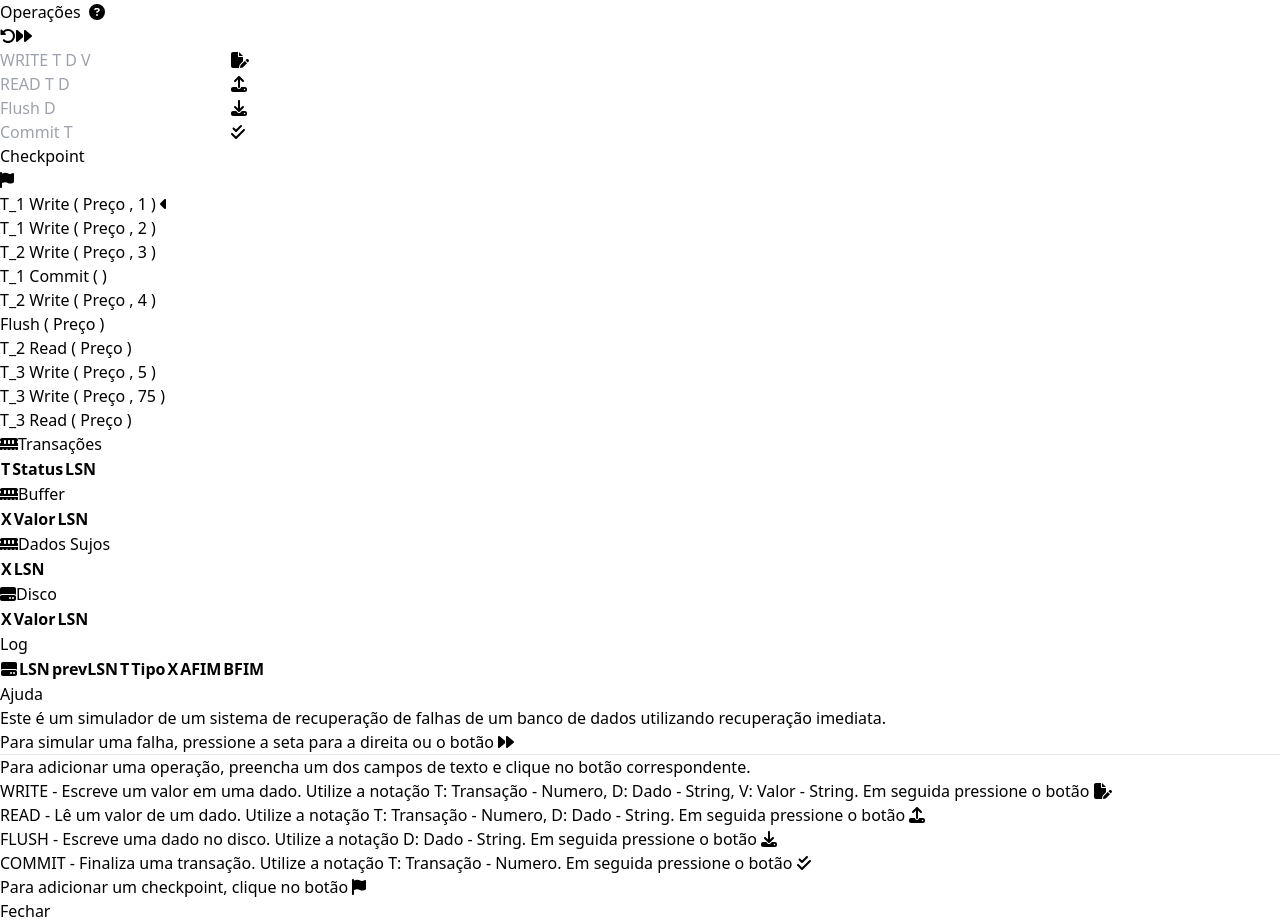
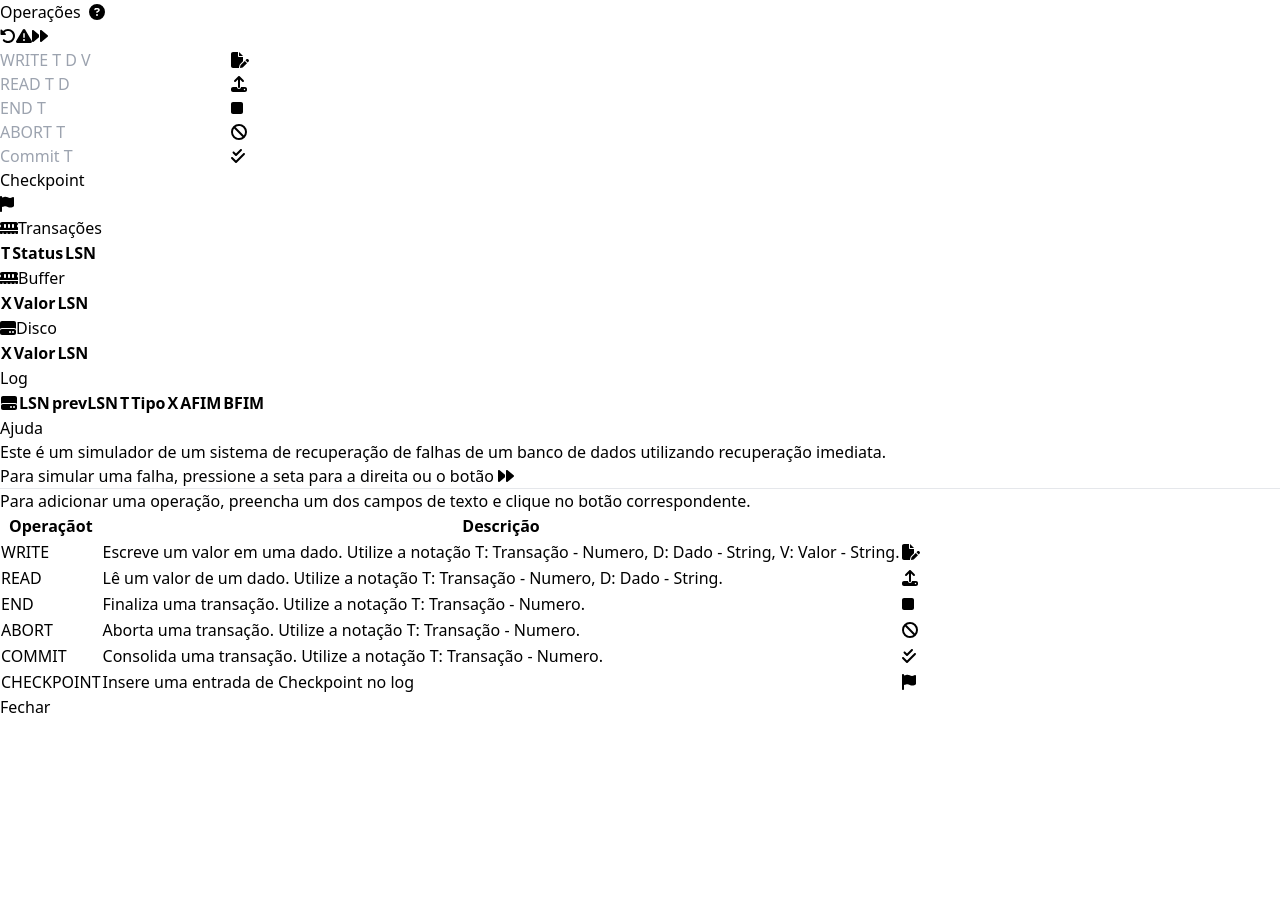
Before and after one commit to filipeufpe/Aries-V, a Vue app: page / in a window 1280 px wide. Both pictures are taken after a click on the button 97 px from the left and 12 px from the top of the page. After the commit the page ends 800 px from the top, so only its background shows below. Built offline with nearby package versions, Linux system fonts and the light colour scheme.

Commit message:
chore: Remove commented out code in vite.config.ts

```diff
--- a/src/App.vue
+++ b/src/App.vue
@@ -12,7 +12,10 @@ import {
   faRotateLeft,
   faScrewdriverWrench,
   faMemory,
-  faCircleQuestion
+  faCircleQuestion,
+  faTriangleExclamation,
+  faBan,
+  faStop
 } from '@fortawesome/free-solid-svg-icons'
 import Logging, { type Operation } from '@/classes/logging'
 import { computed, ref, onMounted, onUpdated } from 'vue'
@@ -26,6 +29,8 @@ const formWriteTransaction = ref('')
 const formReadTransaction = ref('')
 const formFlushPage = ref('')
 const formCommitTransaction = ref('')
+const formEndTransaction = ref('')
+const formAbortTransaction = ref('')
 
 //estado de botões
 const writeButtonDisabled = computed(() => {
@@ -37,7 +42,13 @@ const writeButtonDisabled = computed(() => {
     isNaN(parseInt(formWriteTransaction.value.split(' ')[0])) ||
     !isNaN(parseInt(formWriteTransaction.value.split(' ')[1])) ||
     formWriteTransaction.value.split(' ')[1] === '' ||
-    formWriteTransaction.value.split(' ')[2] === ''
+    formWriteTransaction.value.split(' ')[2] === '' ||
+    // check if the value at [1] index exists in logging.buffer.pages as a pageID
+    !logging.value.operations.items.some(
+      (op) =>
+        op.operation.type === 'Read' &&
+        formWriteTransaction.value.split(' ')[1] === op.operation.pageID
+    )
   )
 })
 const readButtonDisabled = computed(() => {
@@ -51,6 +62,42 @@ const readButtonDisabled = computed(() => {
     formReadTransaction.value.split(' ')[1] === ''
   )
 })
+const endButtonDisabled = computed(() => {
+  return (
+    formEndTransaction.value === '' ||
+    formEndTransaction.value.split(' ').length < 1 ||
+    formEndTransaction.value.split(' ')[0] === '' ||
+    formEndTransaction.value.split(' ').length > 1 ||
+    isNaN(parseInt(formEndTransaction.value.split(' ')[0])) ||
+    !logging.value.operations.items
+      .filter((op) => op.operation.type === 'Write' || op.operation.type === 'Read')
+      .some(
+        (op) =>
+          (op.operation?.type === 'Write' || op.operation?.type === 'Read') &&
+          op.operation?.transactionID === parseInt(formEndTransaction.value.split(' ')[0])
+      )
+  )
+})
+
+const abortButtonDisabled = computed(() => {
+  return (
+    formAbortTransaction.value === '' ||
+    formAbortTransaction.value.split(' ').length < 1 ||
+    formAbortTransaction.value.split(' ')[0] === '' ||
+    formAbortTransaction.value.split(' ').length > 1 ||
+    isNaN(parseInt(formAbortTransaction.value.split(' ')[0])) ||
+    // create a subset of logging.value.operations.items that only have write and read operations,
+    // then check if the value of [0] index exists in the subset as a transactionID
+    !logging.value.operations.items
+      .filter((op) => op.operation.type === 'Write' || op.operation.type === 'Read')
+      .some(
+        (op) =>
+          (op.operation?.type === 'Write' || op.operation?.type === 'Read') &&
+          op.operation?.transactionID === parseInt(formAbortTransaction.value.split(' ')[0])
+      )
+  )
+})
+
 const flushButtonDisabled = computed(() => {
   return (
     formFlushPage.value === '' ||
@@ -60,6 +107,7 @@ const flushButtonDisabled = computed(() => {
     !isNaN(parseInt(formFlushPage.value))
   )
 })
+
 const commitButtonDisabled = computed(() => {
   return (
     formCommitTransaction.value === '' ||
@@ -71,6 +119,7 @@ const commitButtonDisabled = computed(() => {
 })
 
 //propriedades computadas
+
 const formatedTransaction = computed((): Operation => {
   return {
     orderID: logging.value.operations.items.length + 1,
@@ -79,6 +128,26 @@ const formatedTransaction = computed((): Operation => {
       transactionID: parseInt(formWriteTransaction.value.split(' ')[0]),
       pageID: formWriteTransaction.value.split(' ')[1],
       value: formWriteTransaction.value.split(' ')[2]
+    }
+  }
+})
+
+const formatedEndTransaction = computed((): Operation => {
+  return {
+    orderID: logging.value.operations.items.length + 1,
+    operation: {
+      type: 'End',
+      transactionID: parseInt(formEndTransaction.value.split(' ')[0])
+    }
+  }
+})
+
+const formatedAbortTransaction = computed((): Operation => {
+  return {
+    orderID: logging.value.operations.items.length + 1,
+    operation: {
+      type: 'Abort',
+      transactionID: parseInt(formAbortTransaction.value.split(' ')[0])
     }
   }
 })
@@ -131,6 +200,8 @@ function addOperation(operation: Operation) {
   formReadTransaction.value = ''
   formFlushPage.value = ''
   formCommitTransaction.value = ''
+  formEndTransaction.value = ''
+  formAbortTransaction.value = ''
 
   logging.value.addOperation(operation)
 }
@@ -146,16 +217,13 @@ const resetState = () => {
   status.value = 'normal'
   logging.value = new Logging()
   logging.value.operations.items = []
+  logging.value.currentOperationIdx = 0
 }
 
 const startRecover = () => {
   status.value = 'Recover'
   logging.value.recover()
 }
-
-// const undo = () => {
-//   logging.value.undo()
-// }
 
 onMounted(() => {
   window.addEventListener('keyup', (e) => {
@@ -168,14 +236,6 @@ onMounted(() => {
 })
 
 onUpdated(() => {
-  if (
-    logging.value.currentOperationIdx >= logging.value.operations.items.length &&
-    logging.value.operations.items.length > 0 &&
-    status.value === 'normal'
-  ) {
-    status.value = 'crash'
-    logging.value.simulateCrash()
-  }
   if (status.value === 'crash') {
     toast.error('Crash')
     status.value = 'preRecovery'
@@ -203,6 +263,17 @@ onUpdated(() => {
               @click="resetState()"
             >
               <FontAwesomeIcon :icon="faRotateLeft" />
+            </button>
+            <button
+              class="flex-1 bg-red-500 hover:bg-red-600 text-white rounded-lg px-4 py-2"
+              @click="
+                () => {
+                  logging.simulateCrash()
+                  status = 'crash'
+                }
+              "
+            >
+              <FontAwesomeIcon :icon="faTriangleExclamation" />
             </button>
             <button
               v-show="status === 'normal'"
@@ -264,6 +335,40 @@ onUpdated(() => {
               </button>
             </div>
             <div class="flex items-center space-x-2 pb-2">
+              <input
+                id="end"
+                v-model="formEndTransaction"
+                type="text"
+                class="border border-gray-300 rounded-lg px-4 py-2"
+                placeholder="END T"
+              />
+              <button
+                class="bg-blue-500 hover:bg-blue-600 text-white ml-2 rounded-lg px-4 py-2"
+                :class="{ 'opacity-50 cursor-not-allowed': endButtonDisabled }"
+                :disabled="endButtonDisabled"
+                @click="addOperation(formatedEndTransaction)"
+              >
+                <FontAwesomeIcon :icon="faStop" />
+              </button>
+            </div>
+            <div class="flex items-center space-x-2 pb-2">
+              <input
+                id="abort"
+                v-model="formAbortTransaction"
+                type="text"
+                class="border border-gray-300 rounded-lg px-4 py-2"
+                placeholder="ABORT T"
+              />
+              <button
+                class="bg-blue-500 hover:bg-blue-600 text-white ml-2 rounded-lg px-4 py-2"
+                :class="{ 'opacity-50 cursor-not-allowed': abortButtonDisabled }"
+                :disabled="abortButtonDisabled"
+                @click="addOperation(formatedAbortTransaction)"
+              >
+                <FontAwesomeIcon :icon="faBan" />
+              </button>
+            </div>
+            <div class="flex items-center space-x-2 pb-2" v-if="false">
               <input
                 id="flush"
                 v-model="formFlushPage"
@@ -393,7 +498,7 @@ onUpdated(() => {
           </table>
         </div>
       </div>
-      <div id="DirtyTable" class="p-2">
+      <div id="DirtyTable" class="p-2" v-if="false">
         <div class="bg-gray-600 rounded-lg shadow-lg p-2">
           <h2 class="text-xl font-bold mb-1 text-slate-50">
             <FontAwesomeIcon :icon="faMemory" class="pr-2" />Dados Sujos
@@ -518,37 +623,102 @@ onUpdated(() => {
           Para adicionar uma operação, preencha um dos campos de texto e clique no botão
           correspondente.
         </p>
-        <p class="pb-2">
-          <span class="text-yellow-500 font-black">WRITE</span> - Escreve um valor em uma dado.
-          Utilize a notação <span class="text-yellow-500 font-black">T</span>: Transação - Numero,
-          <span class="text-yellow-500 font-black">D</span>: Dado - String,
-          <span class="text-yellow-500 font-black">V</span>: Valor - String. Em seguida pressione o
-          botão
-          <span class="text-yellow-500 font-black"><FontAwesomeIcon :icon="faFilePen" /></span>
-        </p>
-        <p class="pb-2">
-          <span class="text-yellow-500 font-black">READ</span> - Lê um valor de um dado. Utilize a
-          notação <span class="text-yellow-500 font-black">T</span>: Transação - Numero,
-          <span class="text-yellow-500 font-black">D</span>: Dado - String. Em seguida pressione o
-          botão
-          <span class="text-yellow-500 font-black"><FontAwesomeIcon :icon="faUpload" /></span>
-        </p>
-        <p class="pb-2">
-          <span class="text-yellow-500 font-black">FLUSH</span> - Escreve uma dado no disco. Utilize
-          a notação <span class="text-yellow-500 font-black">D</span>: Dado - String. Em seguida
-          pressione o botão
-          <span class="text-yellow-500 font-black"><FontAwesomeIcon :icon="faDownload" /></span>
-        </p>
-        <p class="pb-2">
-          <span class="text-yellow-500 font-black">COMMIT</span> - Finaliza uma transação. Utilize a
-          notação <span class="text-yellow-500 font-black">T</span>: Transação - Numero. Em seguida
-          pressione o botão
-          <span class="text-yellow-500 font-black"><FontAwesomeIcon :icon="faCheckDouble" /></span>
-        </p>
-        <p class="pb-2">
-          Para adicionar um checkpoint, clique no botão
-          <span class="text-yellow-500 font-black"> <FontAwesomeIcon :icon="faFlag" /> </span>
-        </p>
+
+        <table class="w-full bg-slate-900">
+          <thead>
+            <tr>
+              <th class="text-left bg-slate-800 p-2 text-slate-50">Operaçãot</th>
+              <th class="text-left bg-slate-800 p-2 text-slate-50">Descrição</th>
+              <th class="text-left bg-slate-800 p-2 text-slate-50"></th>
+            </tr>
+          </thead>
+          <tbody>
+            <tr>
+              <td class="p-2 bg-slate-600">
+                <span class="text-yellow-500 font-black">WRITE</span>
+              </td>
+              <td class="p-2 bg-slate-600">
+                Escreve um valor em uma dado. Utilize a notação
+                <span class="text-yellow-500 font-black">T</span>: Transação - Numero,
+                <span class="text-yellow-500 font-black">D</span>: Dado - String,
+                <span class="text-yellow-500 font-black">V</span>: Valor - String.
+              </td>
+              <td class="p-2 bg-slate-600">
+                <button>
+                  <FontAwesomeIcon :icon="faFilePen" />
+                </button>
+              </td>
+            </tr>
+            <tr>
+              <td class="p-2 bg-slate-600">
+                <span class="text-yellow-500 font-black">READ</span>
+              </td>
+              <td class="p-2 bg-slate-600">
+                Lê um valor de um dado. Utilize a notação
+                <span class="text-yellow-500 font-black">T</span>: Transação - Numero,
+                <span class="text-yellow-500 font-black">D</span>: Dado - String.
+              </td>
+              <td class="p-2 bg-slate-600">
+                <button>
+                  <FontAwesomeIcon :icon="faUpload" />
+                </button>
+              </td>
+            </tr>
+            <tr>
+              <td class="p-2 bg-slate-600">
+                <span class="text-yellow-500 font-black">END</span>
+              </td>
+              <td class="p-2 bg-slate-600">
+                Finaliza uma transação. Utilize a notação
+                <span class="text-yellow-500 font-black">T</span>: Transação - Numero.
+              </td>
+              <td class="p-2 bg-slate-600">
+                <button>
+                  <FontAwesomeIcon :icon="faStop" />
+                </button>
+              </td>
+            </tr>
+            <tr>
+              <td class="p-2 bg-slate-600">
+                <span class="text-yellow-500 font-black">ABORT</span>
+              </td>
+              <td class="p-2 bg-slate-600">
+                Aborta uma transação. Utilize a notação
+                <span class="text-yellow-500 font-black">T</span>: Transação - Numero.
+              </td>
+              <td class="p-2 bg-slate-600">
+                <button>
+                  <FontAwesomeIcon :icon="faBan" />
+                </button>
+              </td>
+            </tr>
+            <tr>
+              <td class="p-2 bg-slate-600">
+                <span class="text-yellow-500 font-black">COMMIT</span>
+              </td>
+              <td class="p-2 bg-slate-600">
+                Consolida uma transação. Utilize a notação
+                <span class="text-yellow-500 font-black">T</span>: Transação - Numero.
+              </td>
+              <td class="p-2 bg-slate-600">
+                <button>
+                  <FontAwesomeIcon :icon="faCheckDouble" />
+                </button>
+              </td>
+            </tr>
+            <tr>
+              <td class="p-2 bg-slate-600">
+                <span class="text-yellow-500 font-black">CHECKPOINT</span>
+              </td>
+              <td class="p-2 bg-slate-600">Insere uma entrada de Checkpoint no log</td>
+              <td class="p-2 bg-slate-600">
+                <button>
+                  <FontAwesomeIcon :icon="faFlag" />
+                </button>
+              </td>
+            </tr>
+          </tbody>
+        </table>
       </div>
       <div class="flex justify-end space-x-2">
         <button
--- a/src/classes/logging.ts
+++ b/src/classes/logging.ts
@@ -12,7 +12,7 @@ interface LogEntry {
   LSN: number
   prevLSN?: number | null
   transactionID?: number
-  type: 'Start' | 'write_item' | 'Commit' | 'End' | 'CLR' | 'Checkpoint' | 'read_item'
+  type: 'Start' | 'write_item' | 'Commit' | 'End' | 'CLR' | 'Checkpoint' | 'read_item' | 'Abort'
   pageID: string
   persisted?: boolean
   value?: string
@@ -85,14 +85,27 @@ export interface ReadOperation {
   pageID: string
 }
 
+export interface EndOperation {
+  type: 'End'
+  transactionID: number
+}
+
+export interface AbortOperation {
+  type: 'Abort'
+  transactionID: number
+}
+
 type OperationTypes =
   | WriteOperation
   | FlushOperation
   | CommitOperation
   | CheckpointOperation
   | ReadOperation
+  | EndOperation
+  | AbortOperation
 
 export interface Operation {
+  hidden?: boolean
   orderID: number
   operation: OperationTypes
 }
@@ -120,43 +133,7 @@ class Logging {
     this.transactionTable = { items: [] }
     this.dirtyPageTable = { items: [] }
     this.operations = {
-      items: [
-        { orderID: 1, operation: { type: 'Write', transactionID: 1, pageID: 'Preço', value: '1' } },
-        { orderID: 2, operation: { type: 'Write', transactionID: 1, pageID: 'Preço', value: '2' } },
-        { orderID: 3, operation: { type: 'Write', transactionID: 2, pageID: 'Preço', value: '3' } },
-        { orderID: 4, operation: { type: 'Commit', transactionID: 1 } },
-        { orderID: 5, operation: { type: 'Write', transactionID: 2, pageID: 'Preço', value: '4' } },
-        { orderID: 6, operation: { type: 'Flush', pageID: 'Preço' } },
-        { orderID: 7, operation: { type: 'Read', transactionID: 2, pageID: 'Preço' } },
-        { orderID: 8, operation: { type: 'Write', transactionID: 3, pageID: 'Preço', value: '5' } },
-        {
-          orderID: 9,
-          operation: { type: 'Write', transactionID: 3, pageID: 'Preço', value: '75' }
-        },
-        { orderID: 10, operation: { type: 'Read', transactionID: 3, pageID: 'Preço' } }
-      ]
-      // items: [
-      //   { orderID: 1, operation: { type: 'Write', transactionID: 1, pageID: 'a', value: 'one' } },
-      //   { orderID: 2, operation: { type: 'Write', transactionID: 1, pageID: 'b', value: 'two' } },
-      //   { orderID: 3, operation: { type: 'Flush', pageID: 'b' } },
-      //   { orderID: 4, operation: { type: 'Write', transactionID: 1, pageID: 'c', value: 'three' } },
-      //   { orderID: 5, operation: { type: 'Flush', pageID: 'c' } },
-      //   { orderID: 6, operation: { type: 'Checkpoint' } },
-      //   { orderID: 7, operation: { type: 'Write', transactionID: 1, pageID: 'd', value: 'four' } },
-      //   { orderID: 8, operation: { type: 'Write', transactionID: 1, pageID: 'a', value: 'five' } },
-      //   { orderID: 9, operation: { type: 'Commit', transactionID: 1 } },
-      //   { orderID: 10, operation: { type: 'Write', transactionID: 1, pageID: 'c', value: 'six' } },
-      //   {
-      //     orderID: 11,
-      //     operation: { type: 'Write', transactionID: 2, pageID: 'd', value: 'seven' }
-      //   },
-      //   { orderID: 12, operation: { type: 'Flush', pageID: 'd' } },
-      //   {
-      //     orderID: 13,
-      //     iperation: { type: 'Write', transactionID: 2, pageID: 'b', value: 'eight' }
-      //   },
-      //   { orderID: 14, operation: { type: 'Write', transactionID: 3, pageID: 'a', value: 'nine' } }
-      // ]
+      items: []
     }
     this.redoTransactions = []
     this.checkpoint = {
@@ -187,6 +164,14 @@ class Logging {
       case 'Read':
         console.clear()
         this.read(operation)
+        break
+      case 'End':
+        console.clear()
+        this.end(operation)
+        break
+      case 'Abort':
+        console.clear()
+        this.abort(operation)
         break
     }
   }
@@ -231,13 +216,6 @@ class Logging {
     this.updateTransactionTable(operation.transactionID)
     this.updateBuffer(operation.pageID)
     this.updateDirtyPageTable(operation.pageID)
-    if (this.log.entries[this.log.entries.length - 2].type === 'Start') {
-      console.log(`Como essa é a primeira operação de escrita da transação ${operation.transactionID},
-        o log é persistido em disco
-        Dessa forma garantimos que ao falhar, a transação possa ser identificada e desfeita.
-      `)
-      this.flush({ type: 'Flush', pageID: operation.pageID })
-    }
     this.currentOperationIdx++
     // explain the logic behind this in a console.log output
     console.log(
@@ -294,6 +272,21 @@ class Logging {
     console.log(
       `A transação ${operation.transactionID} foi consolidada. Uma entrada do tipo 'Commit' é adicionada ao log.`
     )
+
+    console.log(
+      `Além disso, uma entrada do tipo 'End' é adicionada ao log, para indicar que a transação foi finalizada.`
+    )
+    this.addOperationAtPosition(
+      {
+        orderID: this.currentOperationIdx + 1,
+        operation: {
+          type: 'End',
+          transactionID: operation.transactionID
+        }
+      },
+      this.currentOperationIdx + 1
+    )
+
     this.log.entries.push({
       active: true,
       LSN: this.log.entries.length,
@@ -305,26 +298,9 @@ class Logging {
     })
 
     // adicione um log de end
-    console.log(
-      `Além disso, uma entrada do tipo 'End' é adicionada ao log, para indicar que a transação foi finalizada.`
-    )
-    this.log.entries.push({
-      active: true,
-      LSN: this.log.entries.length,
-      prevLSN: this.log.entries[this.log.entries.length - 1].LSN,
-      transactionID: operation.transactionID,
-      type: 'End',
-      pageID: '',
-      persisted: false
-    })
 
     // marque todas as entradas do log como persisted
-    this.log.entries.forEach((entry) => {
-      console.log(
-        `Como estamos utilizando o algoritmo de recuperação imediata, precisamos garantir que todas as entradas do log sejam persistidas.`
-      )
-      entry.persisted = true
-    })
+    this.persistLog()
 
     console.log(
       `Também precisamos garantir que todos os dados alterados pela transação ${operation.transactionID} sejam persistidos no disco.`
@@ -338,6 +314,44 @@ class Logging {
       `Por fim, a transação ${operation.transactionID} é removida da tabela de transações. E um Checkpoint é realizado.`
     )
     this.setCheckpoint()
+  }
+
+  end(operation: EndOperation) {
+    // set all log entries to be inactive
+    this.log.entries.forEach((entry) => {
+      entry.active = false
+    })
+    this.currentOperationIdx++
+    // remove transaction from transactionTable
+    this.transactionTable.items = this.transactionTable.items.filter(
+      (t) => t.transactionID !== operation.transactionID
+    )
+    this.log.entries.push({
+      active: true,
+      LSN: this.log.entries.length,
+      transactionID: operation.transactionID,
+      type: 'End',
+      pageID: ''
+    })
+  }
+
+  abort(operation: AbortOperation) {
+    // set all log entries to be inactive
+    this.log.entries.forEach((entry) => {
+      entry.active = false
+    })
+    this.currentOperationIdx++
+    // remove transaction from transactionTable
+    this.transactionTable.items = this.transactionTable.items.filter(
+      (t) => t.transactionID !== operation.transactionID
+    )
+    this.log.entries.push({
+      active: true,
+      LSN: this.log.entries.length,
+      transactionID: operation.transactionID,
+      type: 'Abort',
+      pageID: ''
+    })
   }
 
   flush(operation: FlushOperation) {
@@ -416,12 +430,26 @@ class Logging {
       operation.orderID = this.operations.items[this.operations.items.length - 1].orderID + 1
     }
     this.operations.items.push(operation)
-    if (operation.operation.type === 'Write') {
+    if (operation.operation.type === 'Write' || operation.operation.type === 'Read') {
       const page = operation.operation.pageID
       if (this.disk.pages.filter((p) => p.pageID === page).length === 0) {
         this.disk.pages.push({ pageID: page, pageLSN: null, value: '' })
       }
     }
+  }
+
+  addOperationAtPosition(operation: Operation, index: number) {
+    if (index < 0 || index > this.operations.items.length) {
+      console.log(`A posição ${index} não é válida.`)
+      return
+    }
+    this.operations.items.splice(index, 0, operation)
+    this.operations.items.forEach((op, idx) => {
+      // adiciona 1 a orderID de todas as operações após a operação adicionada
+      if (idx > index) {
+        op.orderID++
+      }
+    })
   }
 
   clone(obj: any) {
@@ -542,6 +570,12 @@ class Logging {
       .reverse()
   }
 
+  persistLog() {
+    this.log.entries.forEach((entry) => {
+      entry.persisted = true
+    })
+  }
+
   undo() {
     const entriesToUndo: LogEntry[] = []
     this.redoTransactions.forEach((transaction) => {
@@ -599,6 +633,7 @@ class Logging {
     this.transactionTable.items = []
     this.buffer.pages = []
     this.dirtyPageTable.items = []
+    console.table(this.log.entries.filter((e) => e.persisted))
     this.log.entries = this.log.entries.filter((entry) => entry.persisted)
   }
 
```
Also changed, not shown: vite.config.ts (+5 -2 lines).
